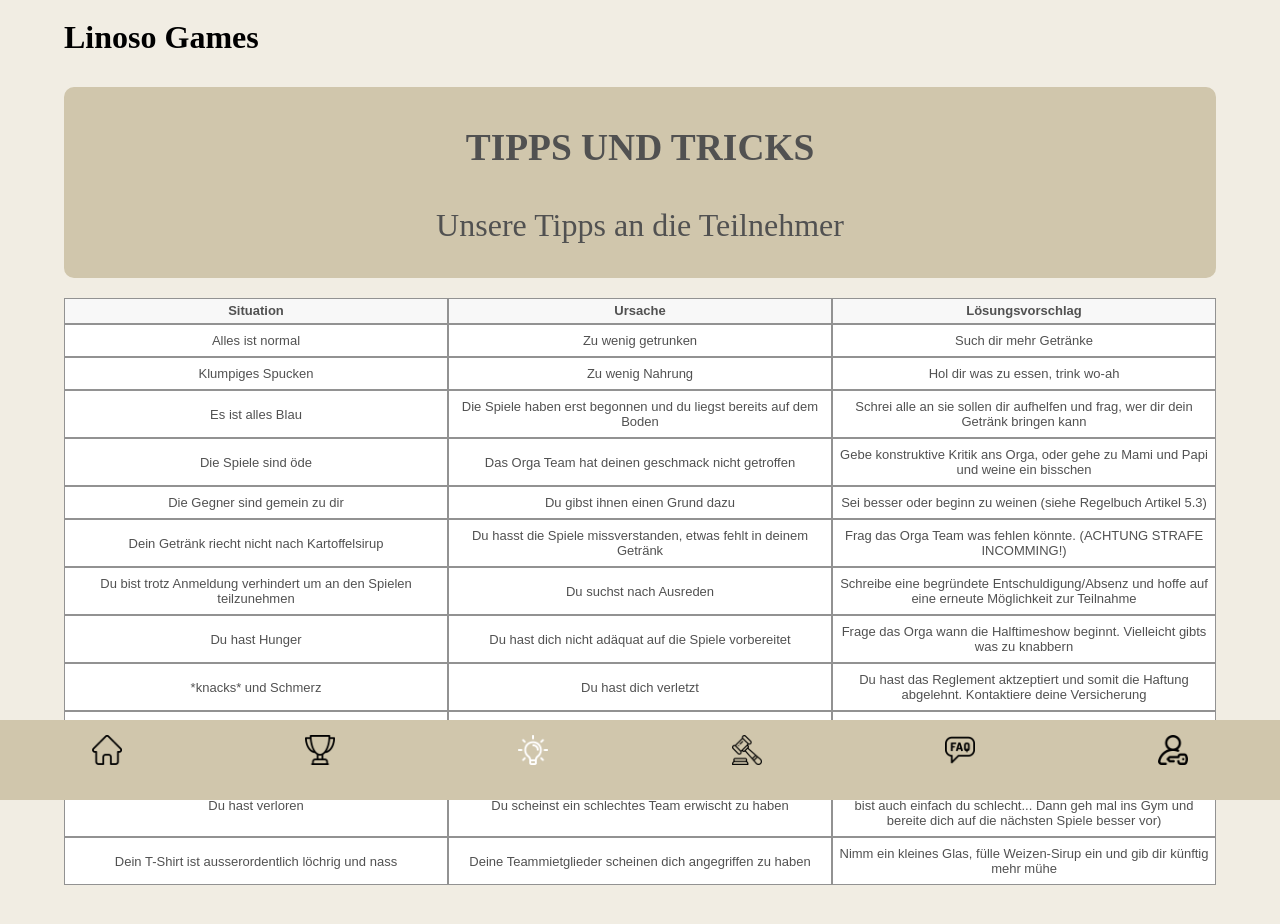
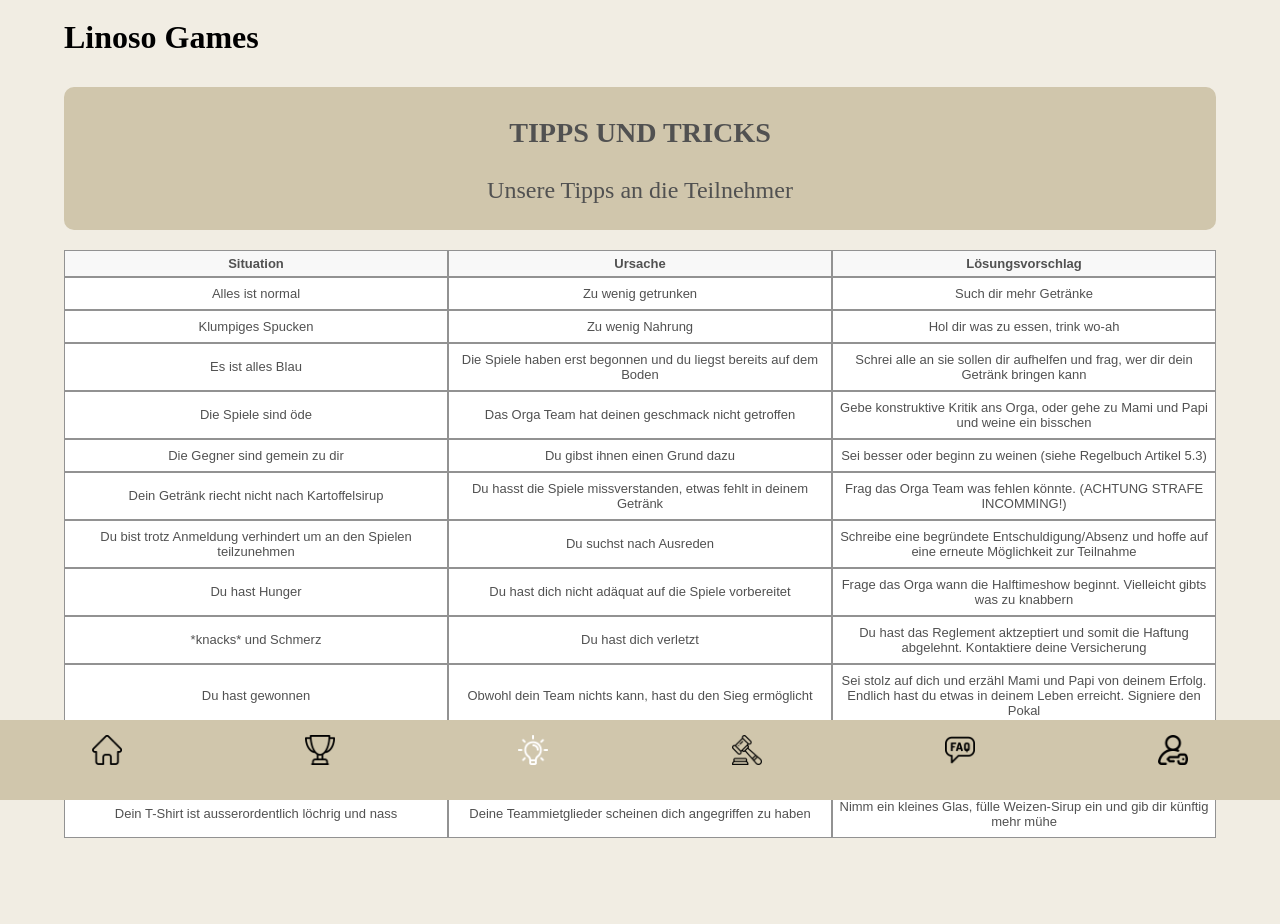
Before and after one commit to Heimatbrot/linosogames_app, a React (Create React App) app: page / in a window 1280 px wide. Both pictures are taken after a click on the button 533 px from the left and 760 px from the top of the page. Shown: the top 924 px of the page. Built offline with nearby package versions, Linux system fonts and the light colour scheme.

Commit message:
changed intro size to x-large

```diff
--- a/src/components/Page3.css
+++ b/src/components/Page3.css
@@ -6,7 +6,7 @@
 }
 .intro {
     background-color: #d0c6ac;
-    font-size: xx-large;
+    font-size: x-large;
     font-weight: 100;
     font-family: 'patua_oneregular';
     color:#515151;
```
